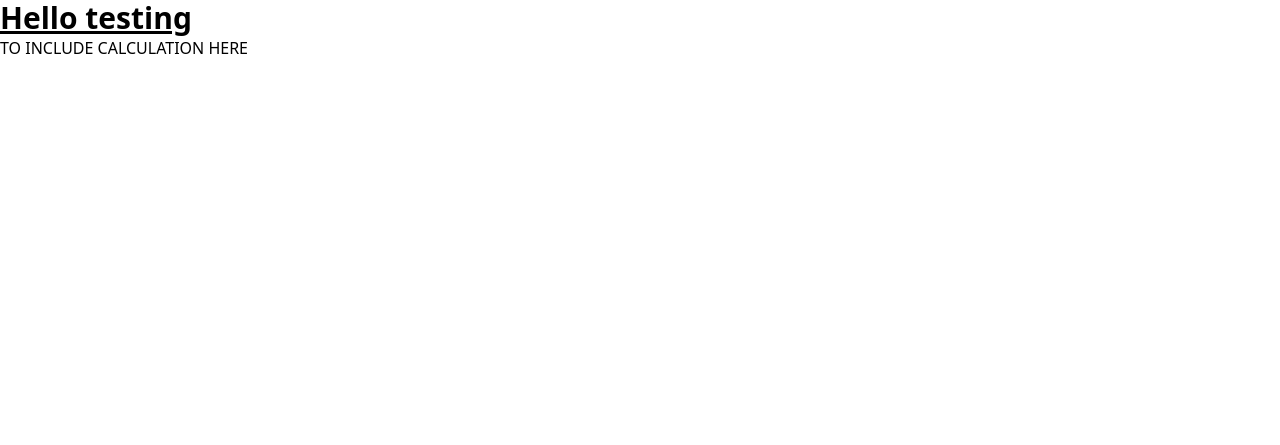
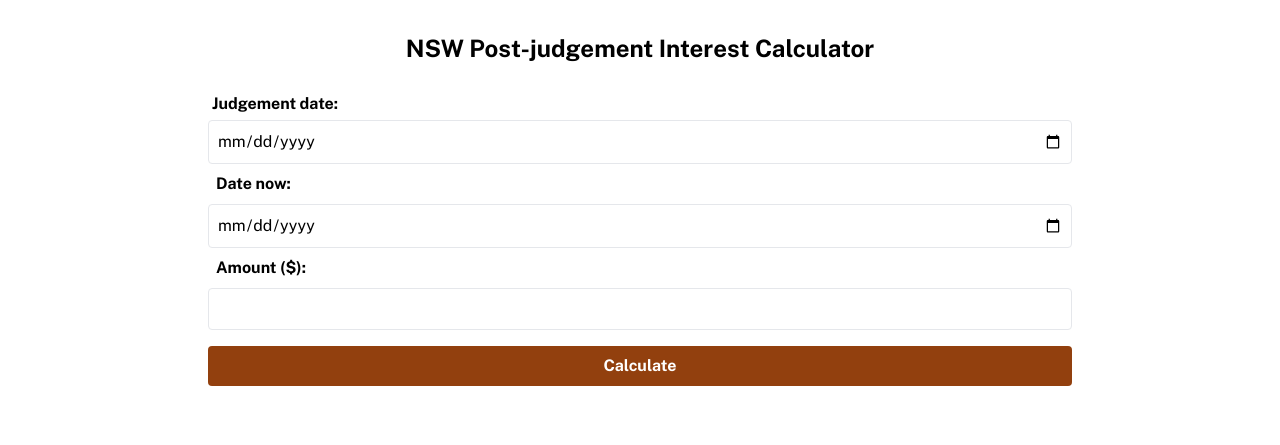
Before and after one commit to eternalBackPain/Legify-clone, a website built with Vite: page frontend/index.html in a window 1280 px wide. Built offline with nearby package versions, Linux system fonts and the light colour scheme; files whose address does not match are found by name.

Commit message:
constructing basic calculator

```diff
--- a/frontend/index.html
+++ b/frontend/index.html
@@ -1,14 +1,49 @@
-<!doctype html>
+<!DOCTYPE html>
 <html lang="en">
   <head>
     <meta charset="UTF-8" />
     <link rel="icon" type="image/svg+xml" href="/vite.svg" />
     <meta name="viewport" content="width=device-width, initial-scale=1.0" />
-    <title>Vite App</title>
+    <title>NSW Post-judgement Interest Calculator</title>
   </head>
-  <body>
-    <h1 class="text-3xl font-bold underline">Hello testing</h1>
-    <div id="app"></div>
-    <script type="module" src="/main.js"></script>
+  <body class="flex justify-center">
+    <div class="w-full max-w-4xl px-4 py-8 bg-white">
+      <h1 class="text-center text-2xl font-semibold mb-6">NSW Post-judgement Interest Calculator</h1>
+      <div id="calculator" class="space-y-6">
+        <!-- Form for input -->
+        <form id="interestForm" class="flex flex-col">
+          <label for="judgement-date" class="font-semibold p-1">Judgement date:</label>
+          <input
+            type="date"
+            id="judgement-date"
+            name="judgement-date"
+            class="p-2 border rounded"
+            required
+          />
+          <label for="date-now" class="font-semibold p-2">Date now:</label>
+          <input
+            type="date"
+            id="date-now"
+            name="date-now"
+            class="p-2 border rounded"
+            required
+          />
+          <label for="amount" class="font-semibold p-2">Amount ($):</label>
+          <input
+            type="number"
+            id="amount"
+            name="amount"
+            class="p-2 border rounded"
+            required
+          />
+          <button type="submit" class="mt-4 bg-amber-800 text-white font-bold py-2 rounded hover:bg-blue-700 transition duration-200">Calculate</button>
+        </form>
+        <!-- Div to display the result -->
+        <div id="result" class="text-center text-lg font-medium"></div>
+        <!-- Div to display the calculation and reasoning -->
+        <div></div>
+      </div>
+    </div>
   </body>
+  <script type="module" src="/main.js"></script>
 </html>
--- a/frontend/main.js
+++ b/frontend/main.js
@@ -1,13 +1,29 @@
-import './style.css'
+import './style.css';
 
-fetch('/api')
-  .then(response => response.json())
-  .then(data => console.log(data))
-  .catch(error => console.error('Error:', error));
+document.addEventListener('DOMContentLoaded', function() {
+  const form = document.getElementById('interestForm');
+  const resultDiv = document.getElementById('result');
 
+  //MAKE A CALL TO THE RBA CASH RATE HERE
 
-document.querySelector('#app').innerHTML = `
-  <div>
-    <h1>TO INCLUDE CALCULATION HERE</h1>
-  </div>
-`
+  form.addEventListener('submit', function(event) {
+    event.preventDefault();  // Prevent the form from submitting normally
+
+    // Get the data from the form
+    const judgementDate = new Date(document.getElementById('judgement-date').value);
+    const currentDate = new Date(document.getElementById('date-now').value);
+    const amount = parseFloat(document.getElementById('amount').value);
+
+    // Calculate the number of days between the dates
+    const timeDiff = currentDate.getTime() - judgementDate.getTime();
+    const days = timeDiff / (1000 * 3600 * 24);
+
+    // Assume an interest rate or add a field to collect it
+    const rate = 5; // Fixed interest rate of 5% per annum
+    const interestPerDay = rate / 365 / 100; // Daily interest rate
+    const interest = amount * interestPerDay * days;
+
+    // Display the result
+    resultDiv.innerHTML = `<h2>Calculated Interest: $${interest.toFixed(2)}</h2>`;
+  });
+});
--- a/frontend/style.css
+++ b/frontend/style.css
@@ -1,3 +1,4 @@
+@import url('https://fonts.googleapis.com/css2?family=Public+Sans:wght@400;700&display=swap');
 @tailwind base;
 @tailwind components;
 @tailwind utilities;
--- a/frontend/tailwind.config.js
+++ b/frontend/tailwind.config.js
@@ -1,11 +1,12 @@
 /** @type {import('tailwindcss').Config} */
 export default {
-  content: [
-    "./index.html",
-    "./frontend/**/*.{js,ts,jsx,tsx}",
-  ],
+  content: ["./index.html", "./frontend/**/*.{js,ts,jsx,tsx}"],
   theme: {
-    extend: {},
+    extend: {
+      fontFamily: {
+        sans: ["Public Sans", "sans-serif"],
+      },
+    },
   },
   plugins: [],
-}
+};
```
Also changed, not shown: README.md.
